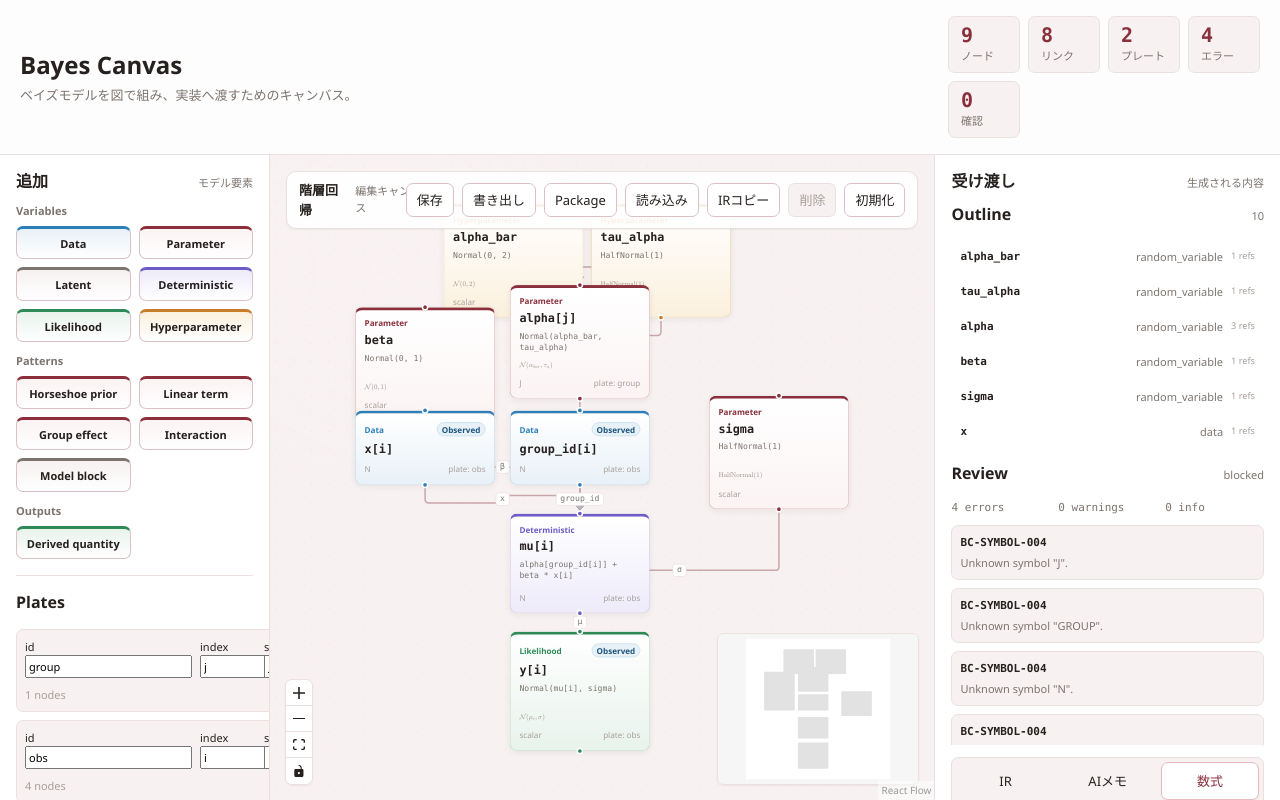
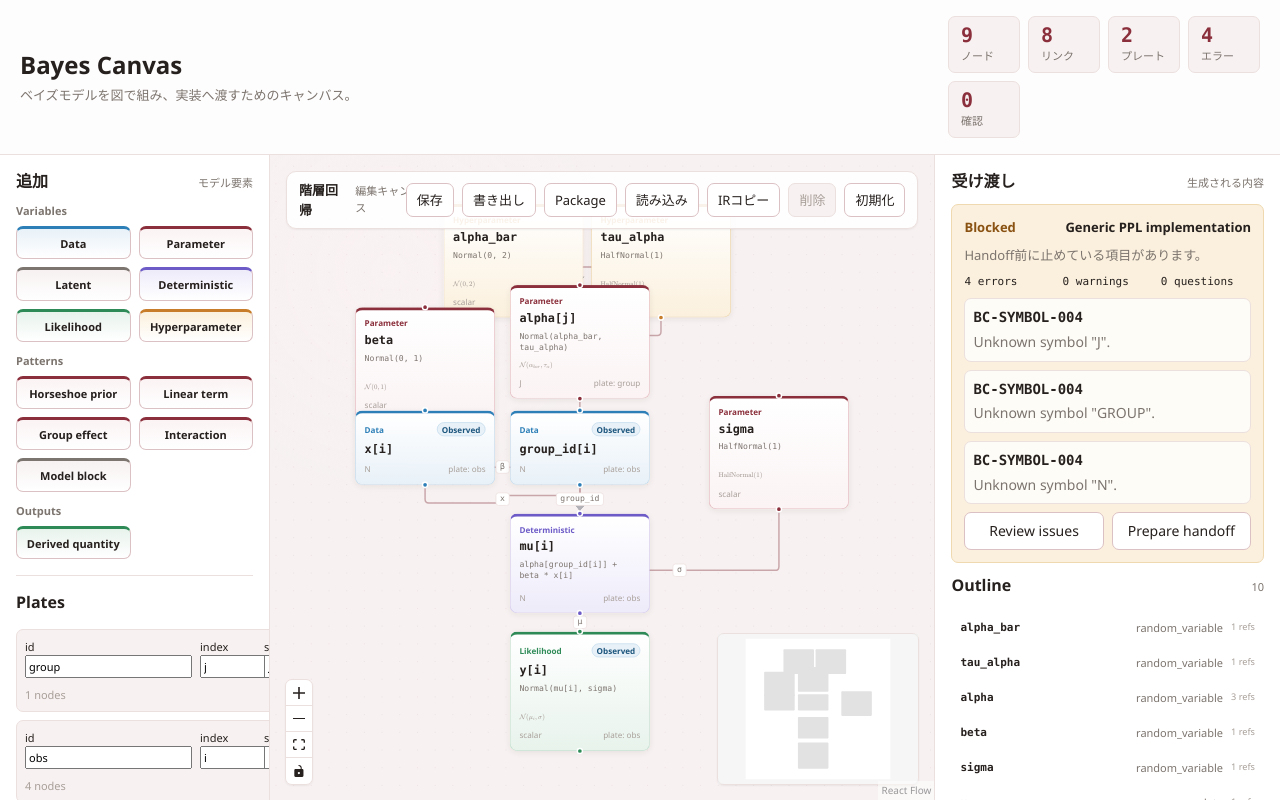
Before and after one commit to mryk814/bayes-canvas, a React (Vite) app in the folder app/: page / in a window 1280 px wide. Built offline with nearby package versions, Linux system fonts and the light colour scheme.

Commit message:
feat: add handoff readiness card

```diff
--- a/app/src/App.tsx
+++ b/app/src/App.tsx
@@ -746,6 +746,31 @@ export function App() {
     () => buildCanvasPortablePackage(nodes, edges, promptTarget as HandoffTarget),
     [edges, nodes, promptTarget],
   );
+  const blockingDiagnostics = useMemo(
+    () => compiledCanvas.semantic.diagnostics.filter((diagnostic) => diagnostic.blocksHandoff),
+    [compiledCanvas.semantic.diagnostics],
+  );
+  const blockingQuestions = useMemo(
+    () => handoffBundle.unresolvedQuestions.filter((question) => question.blocking),
+    [handoffBundle.unresolvedQuestions],
+  );
+  const handoffReadiness = blockingDiagnostics.length || blockingQuestions.length || compiledCanvas.semantic.readiness.summary.errors
+    ? {
+        state: 'blocked',
+        label: 'Blocked',
+        message: 'Handoff前に止めている項目があります。',
+      }
+    : compiledCanvas.semantic.readiness.summary.warnings || handoffBundle.unresolvedQuestions.length
+      ? {
+          state: 'review',
+          label: 'Needs review',
+          message: 'Handoff前に確認したい項目があります。',
+        }
+      : {
+          state: 'ready',
+          label: 'Ready',
+          message: 'このtargetへ受け渡しできます。',
+        };
   const outputText = activeOutput === 'ir'
     ? JSON.stringify({ modelIr, modelDocument: compiledCanvas.document, layout: compiledCanvas.layout }, null, 2)
     : activeOutput === 'prompt'
@@ -1688,6 +1713,44 @@ export function App() {
             <h2>受け渡し</h2>
             <span>生成される内容</span>
           </div>
+          <section className={`readiness-card readiness-${handoffReadiness.state}`} aria-label="Handoff readiness">
+            <div className="readiness-heading">
+              <span>{handoffReadiness.label}</span>
+              <strong>{getPromptTargetLabel(promptTarget)}</strong>
+            </div>
+            <p>{handoffReadiness.message}</p>
+            <div className="readiness-metrics">
+              <span>{compiledCanvas.semantic.readiness.summary.errors} errors</span>
+              <span>{compiledCanvas.semantic.readiness.summary.warnings} warnings</span>
+              <span>{blockingQuestions.length} questions</span>
+            </div>
+            {blockingDiagnostics.length ? (
+              <div className="readiness-blockers">
+                {blockingDiagnostics.slice(0, 3).map((diagnostic) => (
+                  <button
+                    key={`${diagnostic.code}-${diagnostic.path}`}
+                    type="button"
+                    onClick={() => {
+                      const nodeId = /^\/entities\/([^/]+)/.exec(diagnostic.path)?.[1];
+                      if (nodeId) selectNodeForEditing(nodeId, { focusEditor: true });
+                      setActiveOutput('review');
+                    }}
+                  >
+                    <strong>{diagnostic.code}</strong>
+                    <span>{diagnostic.message}</span>
+                  </button>
+                ))}
+              </div>
+            ) : null}
+            <div className="readiness-actions">
+              <button type="button" onClick={() => setActiveOutput('review')}>
+                Review issues
+              </button>
+              <button type="button" onClick={() => setActiveOutput('handoff')}>
+                Prepare handoff
+              </button>
+            </div>
+          </section>
           <div className="outline-panel">
             <div className="panel-title compact">
               <h2>Outline</h2>
--- a/app/src/styles.css
+++ b/app/src/styles.css
@@ -1146,6 +1146,116 @@ pre {
   font-size: var(--text-xs);
 }
 
+.readiness-card {
+  display: grid;
+  gap: var(--space-2);
+  margin-bottom: var(--space-3);
+  padding: var(--space-3);
+  border: 1px solid var(--color-border);
+  border-radius: var(--radius-md);
+  background: var(--color-surface);
+}
+
+.readiness-ready {
+  border-color: var(--color-status-done-bd);
+  background: var(--color-status-done-bg);
+}
+
+.readiness-review {
+  border-color: var(--color-status-review-bd);
+  background: var(--color-status-review-bg);
+}
+
+.readiness-blocked {
+  border-color: var(--color-status-blocked-bd);
+  background: var(--color-status-blocked-bg);
+}
+
+.readiness-heading {
+  display: flex;
+  align-items: center;
+  justify-content: space-between;
+  gap: var(--space-2);
+}
+
+.readiness-heading span,
+.readiness-heading strong {
+  font-size: var(--text-sm);
+  font-weight: var(--weight-bold);
+}
+
+.readiness-ready .readiness-heading span {
+  color: var(--color-status-done-fg);
+}
+
+.readiness-review .readiness-heading span {
+  color: var(--color-status-review-fg);
+}
+
+.readiness-blocked .readiness-heading span {
+  color: var(--color-status-blocked-fg);
+}
+
+.readiness-card p {
+  margin: 0;
+  color: var(--color-text-secondary);
+  font-size: var(--text-sm);
+}
+
+.readiness-metrics {
+  display: grid;
+  grid-template-columns: repeat(3, 1fr);
+  gap: var(--space-2);
+  font-family: var(--font-mono);
+  font-size: var(--text-xs);
+}
+
+.readiness-blockers {
+  display: grid;
+  gap: var(--space-2);
+}
+
+.readiness-blockers button {
+  display: grid;
+  gap: 2px;
+  width: 100%;
+  padding: var(--space-2);
+  border: 1px solid var(--color-border-subtle);
+  border-radius: var(--radius-md);
+  background: color-mix(in srgb, var(--color-surface) 78%, transparent);
+  color: var(--color-text-secondary);
+  text-align: left;
+  cursor: pointer;
+}
+
+.readiness-blockers button:hover {
+  border-color: var(--color-border-strong);
+}
+
+.readiness-blockers strong {
+  color: var(--color-text);
+  font-family: var(--font-mono);
+}
+
+.readiness-actions {
+  display: grid;
+  grid-template-columns: 1fr 1fr;
+  gap: var(--space-2);
+}
+
+.readiness-actions button {
+  padding: 7px 10px;
+  border: 1px solid var(--color-border);
+  border-radius: var(--radius-md);
+  background: var(--color-surface);
+  color: var(--color-text);
+  cursor: pointer;
+}
+
+.readiness-actions button:hover {
+  border-color: var(--color-accent);
+}
+
 .issue-list {
   display: grid;
   gap: var(--space-2);
```
